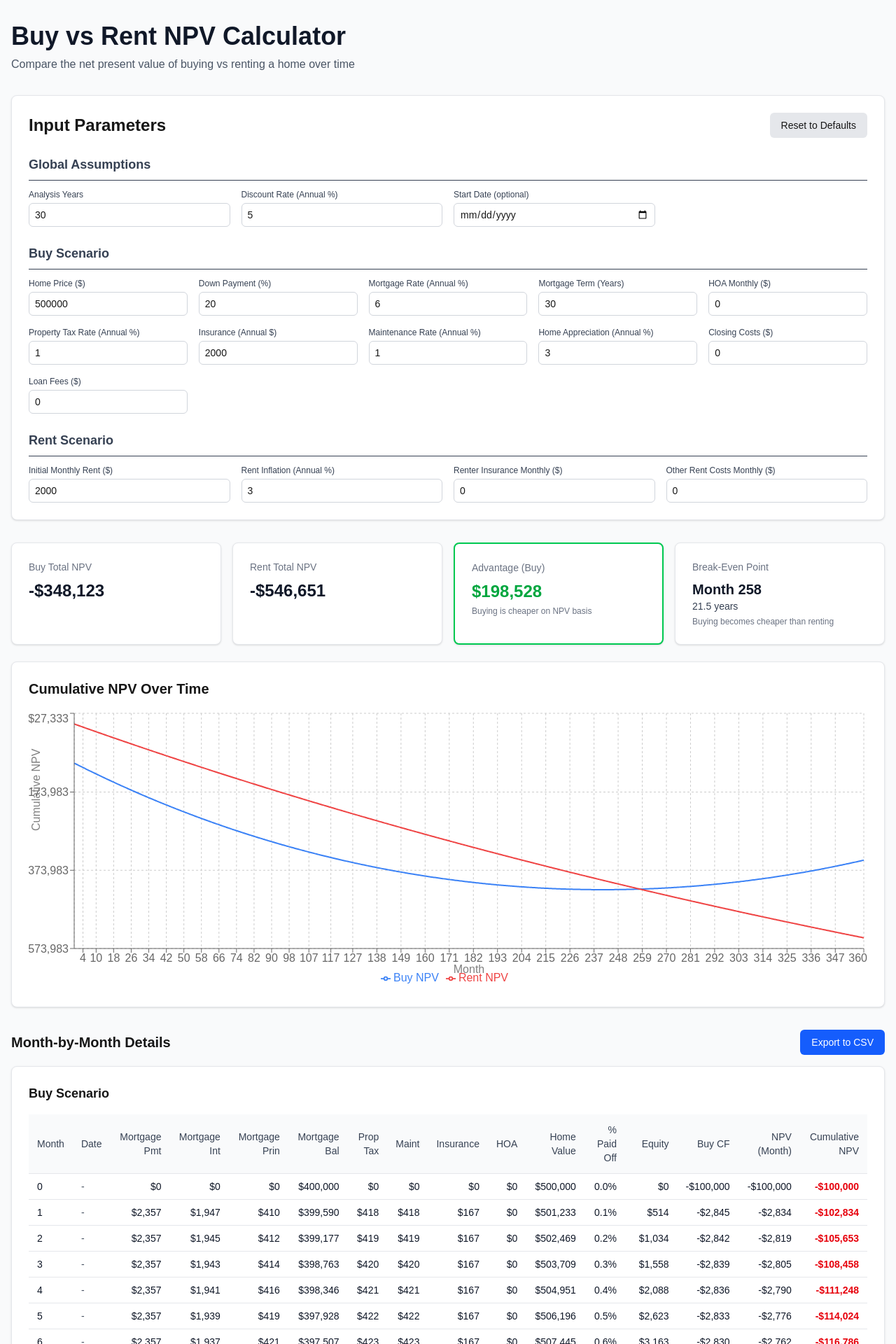
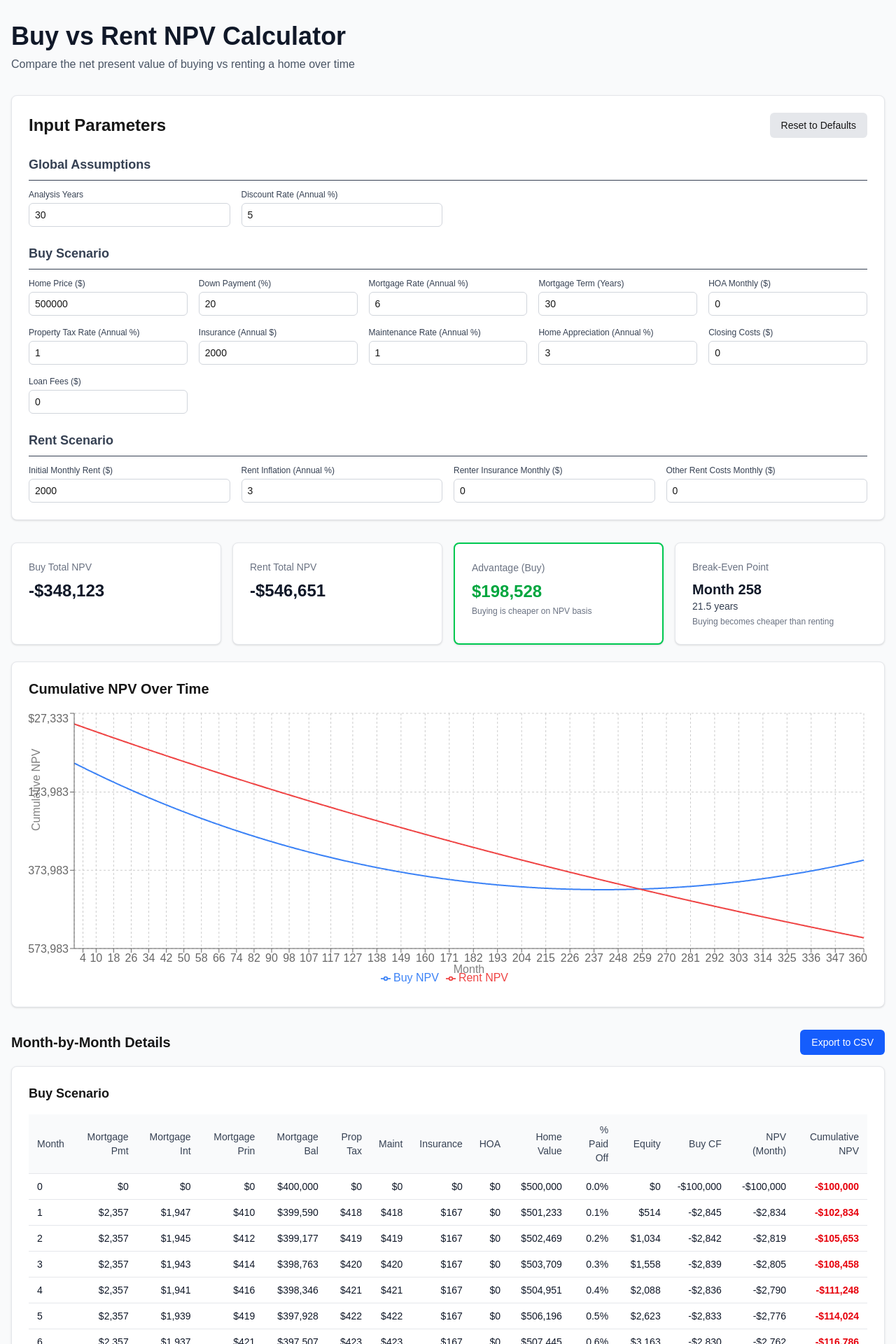
Before and after one commit to eswan18/npv-mortgage, a Next.js app: page / in a window 1280 px wide. Shown: the top 1920 px of the page at 70% size. Built offline with nearby package versions, Linux system fonts and the light colour scheme.

Commit message:
No start date.

```diff
--- a/components/DataTable.tsx
+++ b/components/DataTable.tsx
@@ -26,7 +26,6 @@ function formatNumber(value: number, decimals: number = 0): string {
 function exportToCSV(monthly: MonthRecord[]) {
   const headers = [
     'Month',
-    'Date',
     'Rent Payment',
     'Rent CF',
     'Rent Disc CF',
@@ -50,7 +49,6 @@ function exportToCSV(monthly: MonthRecord[]) {
 
   const rows = monthly.map((record) => [
     record.monthIndex,
-    record.date || '',
     record.rentPayment,
     record.rentCF,
     record.rentDiscountedCF,
@@ -170,7 +168,6 @@ export default function DataTable({ monthly }: DataTableProps) {
             <thead className="bg-gray-50 sticky top-0">
               <tr>
                 <th className="px-3 py-3 text-left font-medium text-gray-700">Month</th>
-                <th className="px-3 py-3 text-left font-medium text-gray-700">Date</th>
                 <th className="px-3 py-3 text-right font-medium text-gray-700">Mortgage Pmt</th>
                 <th className="px-3 py-3 text-right font-medium text-gray-700">Mortgage Int</th>
                 <th className="px-3 py-3 text-right font-medium text-gray-700">Mortgage Prin</th>
@@ -191,7 +188,6 @@ export default function DataTable({ monthly }: DataTableProps) {
               {buyPaginatedData.map((record) => (
                 <tr key={record.monthIndex} className="hover:bg-gray-50">
                   <td className="px-3 py-2 text-gray-900">{record.monthIndex}</td>
-                  <td className="px-3 py-2 text-gray-600">{record.date || '-'}</td>
                   <td className="px-3 py-2 text-right text-gray-900">
                     {formatCurrency(record.mortgagePayment)}
                   </td>
@@ -262,7 +258,6 @@ export default function DataTable({ monthly }: DataTableProps) {
             <thead className="bg-gray-50 sticky top-0">
               <tr>
                 <th className="px-3 py-3 text-left font-medium text-gray-700">Month</th>
-                <th className="px-3 py-3 text-left font-medium text-gray-700">Date</th>
                 <th className="px-3 py-3 text-right font-medium text-gray-700">Rent Payment</th>
                 <th className="px-3 py-3 text-right font-medium text-gray-700">Rent CF</th>
                 <th className="px-3 py-3 text-right font-medium text-gray-700">NPV (Month)</th>
@@ -273,7 +268,6 @@ export default function DataTable({ monthly }: DataTableProps) {
               {rentPaginatedData.map((record) => (
                 <tr key={record.monthIndex} className="hover:bg-gray-50">
                   <td className="px-3 py-2 text-gray-900">{record.monthIndex}</td>
-                  <td className="px-3 py-2 text-gray-600">{record.date || '-'}</td>
                   <td className="px-3 py-2 text-right text-gray-900">
                     {formatCurrency(record.rentPayment)}
                   </td>
--- a/components/InputForm.tsx
+++ b/components/InputForm.tsx
@@ -54,17 +54,6 @@ export default function InputForm({ inputs, onChange }: InputFormProps) {
                 step="0.001"
                 value={inputs.discountRateAnnual * 100}
                 onChange={(e) => handleChange('discountRateAnnual', (parseFloat(e.target.value) || 0) / 100)}
-                className="w-full px-2 py-1.5 text-sm border border-gray-300 rounded-md focus:outline-none focus:ring-2 focus:ring-blue-500"
-              />
-            </div>
-            <div>
-              <label className="block text-xs font-medium text-gray-700 mb-1">
-                Start Date (optional)
-              </label>
-              <input
-                type="date"
-                value={inputs.startDate || ''}
-                onChange={(e) => handleChange('startDate', e.target.value || null)}
                 className="w-full px-2 py-1.5 text-sm border border-gray-300 rounded-md focus:outline-none focus:ring-2 focus:ring-blue-500"
               />
             </div>
--- a/lib/calculator.ts
+++ b/lib/calculator.ts
@@ -101,7 +101,6 @@ export function runModel(inputs: Inputs): ModelResult {
 
   monthly.push({
     monthIndex: 0,
-    date: inputs.startDate || undefined,
     rentPayment: rentPayments[0],
     rentCF: rentCF0,
     rentDiscountedCF: rentDiscountedCF0,
@@ -191,17 +190,8 @@ export function runModel(inputs: Inputs): ModelResult {
     buyCumulativeNPV += buyDiscountedCF;
     rentCumulativeNPV += rentDiscountedCF;
 
-    // Calculate date if startDate provided
-    let date: string | undefined;
-    if (inputs.startDate) {
-      const start = new Date(inputs.startDate);
-      start.setMonth(start.getMonth() + i);
-      date = start.toISOString().split('T')[0];
-    }
-
     monthly.push({
       monthIndex: i,
-      date,
       rentPayment: rentPayments[i],
       rentCF,
       rentDiscountedCF,
@@ -260,7 +250,6 @@ export function getDefaultInputs(): Inputs {
   return {
     analysisYears: 30,
     discountRateAnnual: 0.05,
-    startDate: null,
     homePrice: 500000,
     downPaymentPercent: 0.2,
     mortgageRateAnnual: 0.06,
--- a/lib/types.ts
+++ b/lib/types.ts
@@ -2,7 +2,6 @@ export type Inputs = {
   // Global
   analysisYears: number;
   discountRateAnnual: number;
-  startDate?: string | null;
 
   // Buy scenario
   homePrice: number;
@@ -28,7 +27,6 @@ export type Inputs = {
 
 export type MonthRecord = {
   monthIndex: number; // 0..months
-  date?: string; // optional, ISO date if startDate given
   // Rent
   rentPayment: number; // before extras
   rentCF: number;
```
